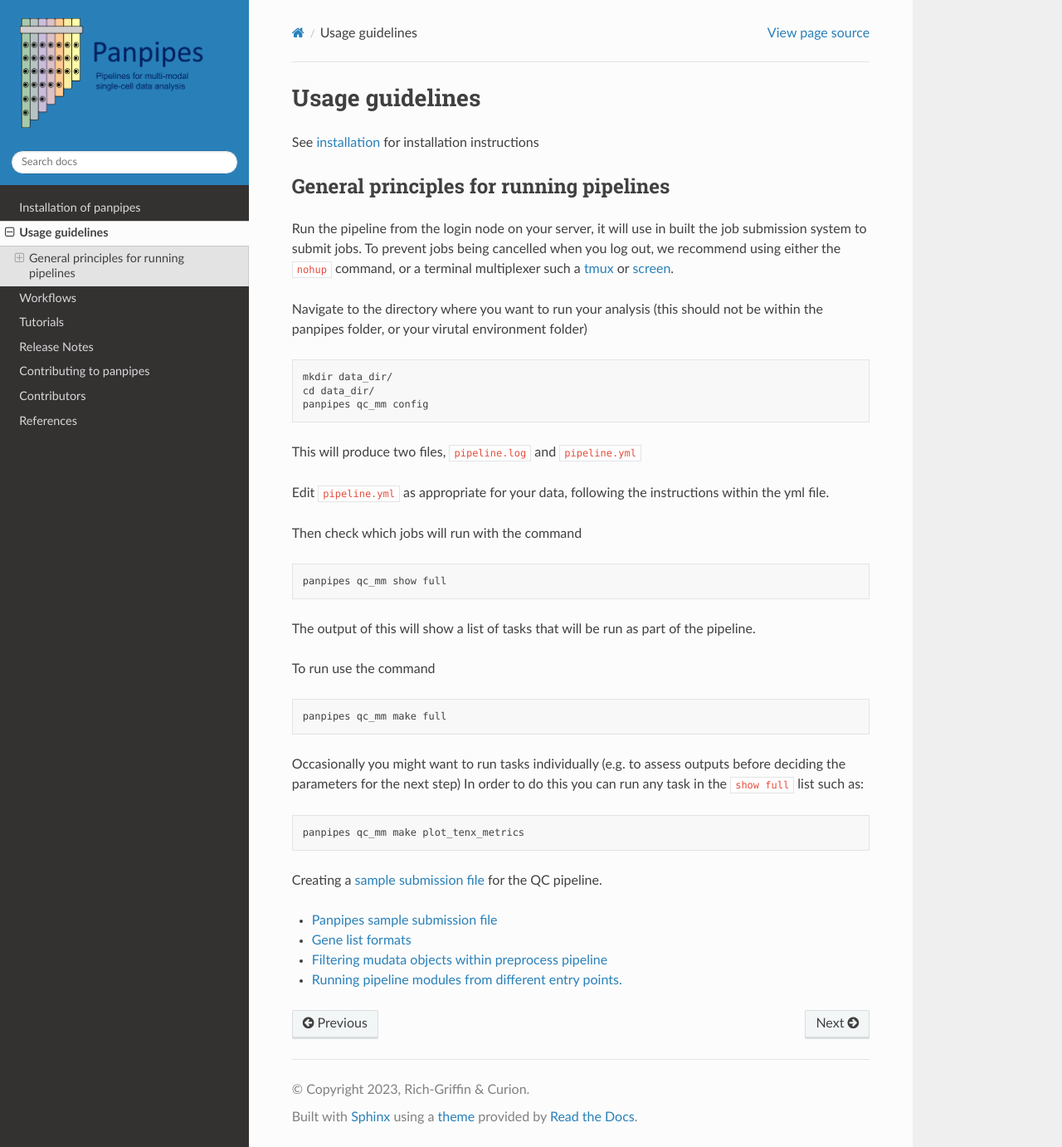
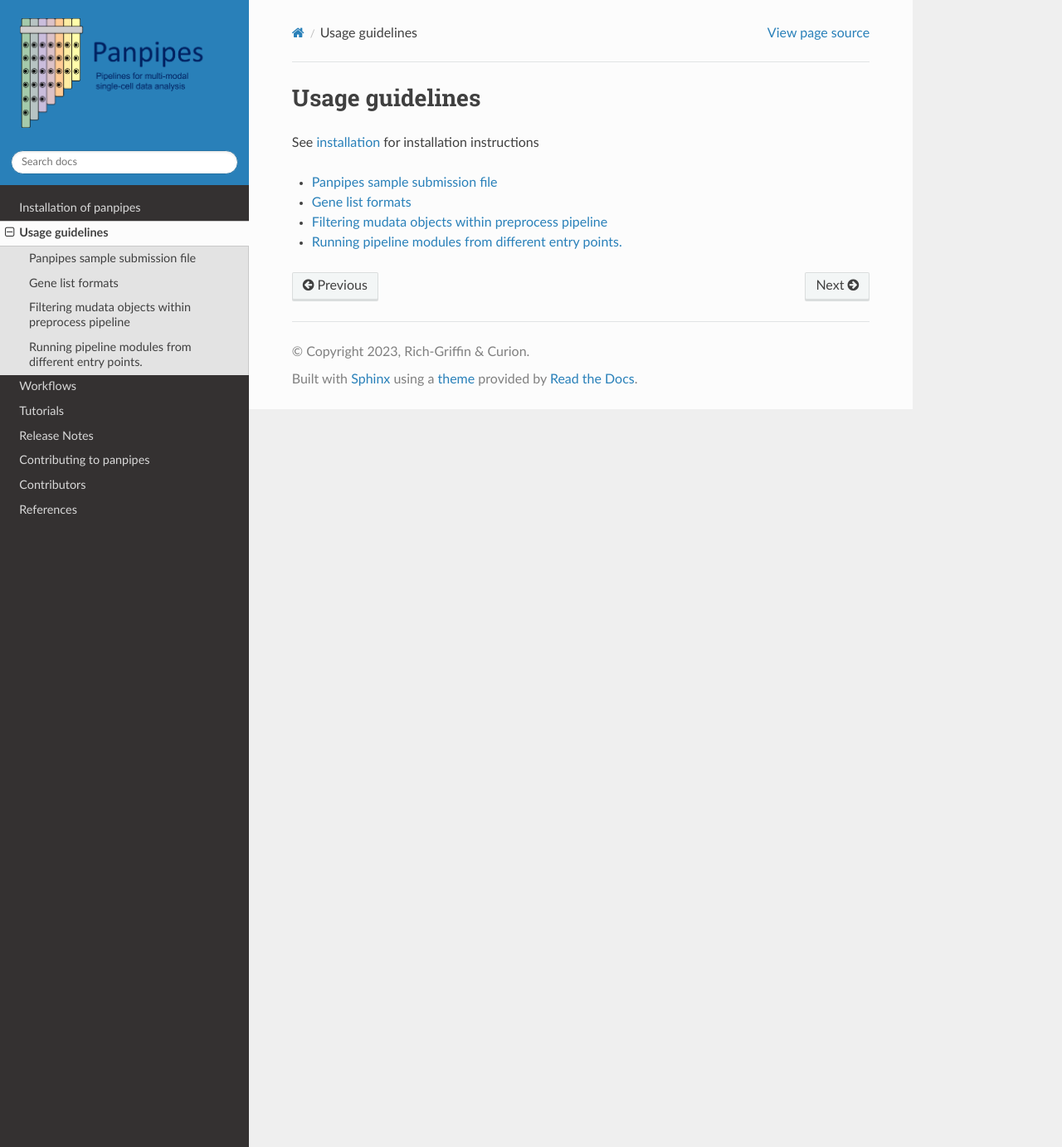
Before and after one commit to bio-la/panpipes-nextflow, a Sphinx documentation site: the page built from docs/usage/index.md, in a window 1280 px wide and 1382 px high. Shown: the whole window at 83% size. Built offline with Sphinx 7.4.7 and the Read the Docs theme 2.0.0, drawn with Linux system fonts in a browser that asks for light colours.

Commit message:
remove general principles

````diff
--- a/docs/usage/index.md
+++ b/docs/usage/index.md
@@ -3,46 +3,6 @@
 
 See  [installation](../install) for installation instructions
 
-
-General principles for running pipelines
-----------------------------------------
-
-Run the pipeline from the login node on your server, it will use in
-built the job submission system to submit jobs. To prevent jobs being cancelled when you log out, we recommend using either the `nohup` command, or a terminal multiplexer such a [tmux](https://github.com/tmux/tmux/wiki) or [screen](https://www.gnu.org/software/screen/manual/screen.html).
-
-Navigate to the directory where you want to run your analysis (this
-should not be within the panpipes folder, or your virutal environment
-folder)
-
-    mkdir data_dir/
-    cd data_dir/
-    panpipes qc_mm config
-
-This will produce two files, `pipeline.log` and `pipeline.yml`
-
-Edit `pipeline.yml` as appropriate for your data, following the
-instructions within the yml file.
-
-Then check which jobs will run with the command
-
-    panpipes qc_mm show full
-
-The output of this will show a list of tasks that will be run as part of
-the pipeline.
-
-To run use the command
-
-    panpipes qc_mm make full
-
-Occasionally you might want to run tasks individually (e.g. to assess
-outputs before deciding the parameters for the next step) In order to do
-this you can run any task in the `show full` list such as:
-
-    panpipes qc_mm make plot_tenx_metrics
-
-
-
-Creating a [sample submission file](setup_for_qc_mm) for the QC pipeline.
 
 ```{toctree}
 :maxdepth: 1
````
